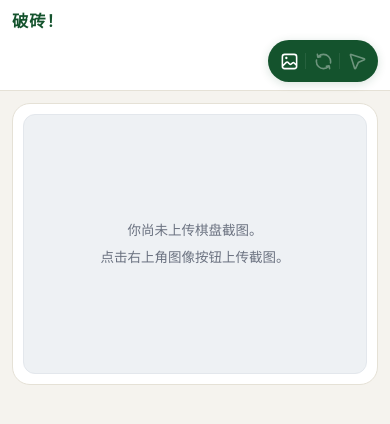
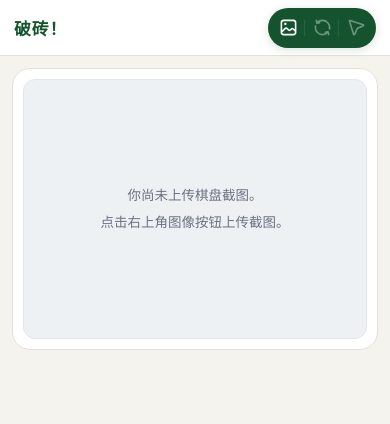
Before and after one commit to 666-gy/zhuan-solver, a plain HTML site: page index.html in a window 390 px wide. Drawn offline with Linux system fonts and the light colour scheme.

Commit message:
修复手机端标题栏被拆成两行
窄屏规则里残留了 flex-wrap:wrap 与 .hdr{width:100%}（早期文字按钮时期留下的），导致 640px 以下强制换行。
改为固定 56px 单行、不换行，药丸内边距与按钮同步收小；320/390 宽均单行无溢出。

```diff
--- a/index.html
+++ b/index.html
@@ -151,10 +151,10 @@
   .status.err{display:block}
   .status b{color:inherit}
   @media (max-width:640px){
-    header{height:auto;padding:8px 12px;flex-wrap:wrap;gap:8px}
-    .brand{font-size:1.02rem}
-    .hdr{width:100%;justify-content:flex-end;gap:7px}
-    .btn{padding:7px 11px;font-size:12.5px}
+    header{height:56px;padding:0 14px;gap:10px;flex-wrap:nowrap}
+    .brand{font-size:1.05rem}
+    .hdr{gap:8px}
+    .pill-group{padding:3px}
     .pill-btn{width:34px;height:34px}
     main{padding:12px 12px 36px;gap:12px}
     .board-card{padding:10px}
```
